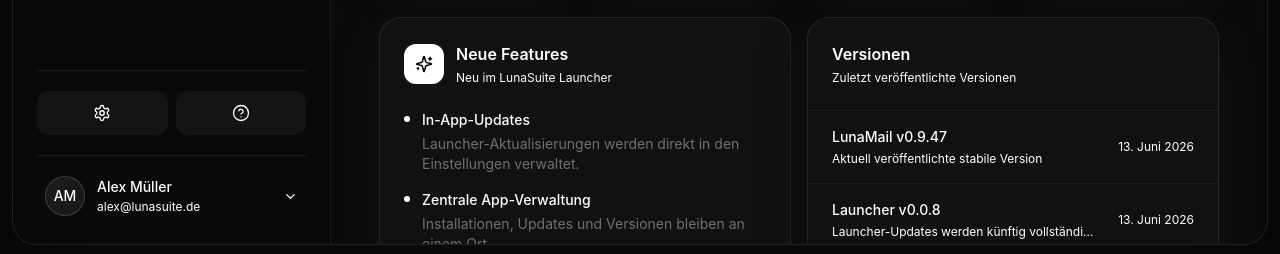
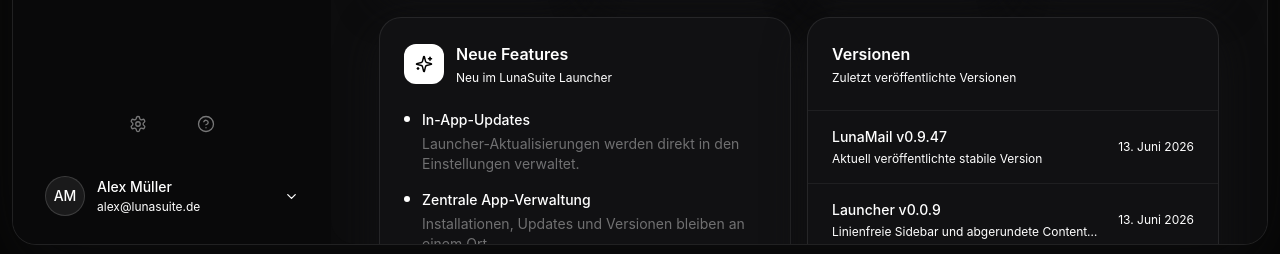
Before and after one commit to Emiciano/LunaSuite-Launcher, a React (Vite) app: page / in a window 1280 px wide. Shown: the part 543-797 px from the top of the page. Built offline with nearby package versions, Linux system fonts and the light colour scheme.

Commit message:
Release LunaSuite Launcher 0.0.9

```diff
--- a/package.json
+++ b/package.json
@@ -1,7 +1,7 @@
 {
   "name": "lunasuite-launcher",
   "private": true,
-  "version": "0.0.8",
+  "version": "0.0.9",
   "type": "module",
   "main": "electron/main.mjs",
   "scripts": {
--- a/src/App.tsx
+++ b/src/App.tsx
@@ -32,7 +32,7 @@
   const [query, setQuery] = useState("");
   const [filter, setFilter] = useState<Filter>("all");
   const [checking, setChecking] = useState(false);
-  const [launcherVersion, setLauncherVersion] = useState("0.0.8");
+  const [launcherVersion, setLauncherVersion] = useState("0.0.9");
   const [launcherUpdateStatus, setLauncherUpdateStatus] = useState<LauncherUpdateStatus | null>(null);
   const [lastChecked, setLastChecked] = useState("Noch nicht geprüft");
   const [tasks, setTasks] = useState<InstallationTask[]>([]);
@@ -179,7 +179,7 @@
           onClose={() => setMenuOpen(false)}
         />
 
-        <main className="content-scroll min-w-0 flex-1 overflow-y-auto overflow-x-hidden px-5 py-6 sm:px-8 lg:px-11 lg:py-10 xl:px-12">
+        <main className="content-scroll min-w-0 flex-1 overflow-y-auto overflow-x-hidden bg-[#0d0d0e] px-5 py-6 sm:px-8 lg:rounded-l-[24px] lg:px-11 lg:py-10 xl:px-12">
           {activeApp ? (
             <AppPage
               app={activeApp}
--- a/src/components/Sidebar.tsx
+++ b/src/components/Sidebar.tsx
@@ -40,7 +40,7 @@
     <>
       {open ? <button className="fixed inset-0 z-40 bg-black/70 backdrop-blur-sm lg:hidden" onClick={onClose} aria-label="Navigation schließen" /> : null}
       <aside
-        className={`fixed inset-y-0 left-0 z-50 flex w-[292px] flex-col border-r border-white/[0.08] bg-[#09090a] px-5 py-6 transition-transform duration-200 lg:static lg:z-auto lg:w-[318px] lg:translate-x-0 lg:px-6 lg:py-7 ${
+        className={`fixed inset-y-0 left-0 z-50 flex w-[292px] flex-col bg-[#09090a] px-5 py-6 transition-transform duration-200 lg:static lg:z-auto lg:w-[318px] lg:translate-x-0 lg:px-6 lg:py-7 ${
           open ? "translate-x-0" : "-translate-x-full"
         }`}
       >
@@ -87,8 +87,8 @@
           ))}
         </div>
 
-        <div className="mt-auto border-t border-white/[0.08] pt-5">
-          <div className="grid grid-cols-2 gap-2">
+        <div className="mt-auto pt-5">
+          <div className="flex items-center justify-center gap-7">
             <IconNavButton
               active={active === "settings"}
               label="Einstellungen"
@@ -103,7 +103,7 @@
             />
           </div>
 
-          <button className="mt-5 flex w-full items-center gap-3 border-t border-white/[0.08] px-2 pt-5 text-left">
+          <button className="mt-5 flex w-full items-center gap-3 px-2 pt-3 text-left">
             <span className="grid h-10 w-10 shrink-0 place-items-center rounded-full border border-white/15 bg-white/[0.07] text-sm font-medium">AM</span>
             <span className="min-w-0 flex-1">
               <span className="block truncate text-sm font-medium">Alex Müller</span>
@@ -130,8 +130,8 @@
 }) {
   return (
     <button
-      className={`grid h-11 place-items-center rounded-xl transition ${
-        active ? "bg-white text-black" : "bg-white/[0.045] text-white/58 hover:bg-white/[0.09] hover:text-white"
+      className={`grid h-10 w-10 place-items-center rounded-lg transition ${
+        active ? "text-white" : "text-white/45 hover:text-white"
       }`}
       onClick={onClick}
       aria-label={label}
--- a/src/data/apps.ts
+++ b/src/data/apps.ts
@@ -13,6 +13,7 @@
 
 export const updateHistory = [
   { version: "LunaMail v0.9.47", note: "Aktuell veröffentlichte stabile Version", date: "13. Juni 2026" },
+  { version: "Launcher v0.0.9", note: "Linienfreie Sidebar und abgerundete Content-Fläche", date: "13. Juni 2026" },
   { version: "Launcher v0.0.8", note: "Launcher-Updates werden künftig vollständig still installiert", date: "13. Juni 2026" },
   { version: "Launcher v0.0.7", note: "Kompaktere Übersicht mit Feature- und Versionskarten", date: "13. Juni 2026" },
   { version: "Launcher v0.0.6", note: "Reduzierte Übersicht und Updateverwaltung in den Einstellungen", date: "13. Juni 2026" },
```
Also changed, not shown: 1 other file (tests, documents, lock files or other folders).
